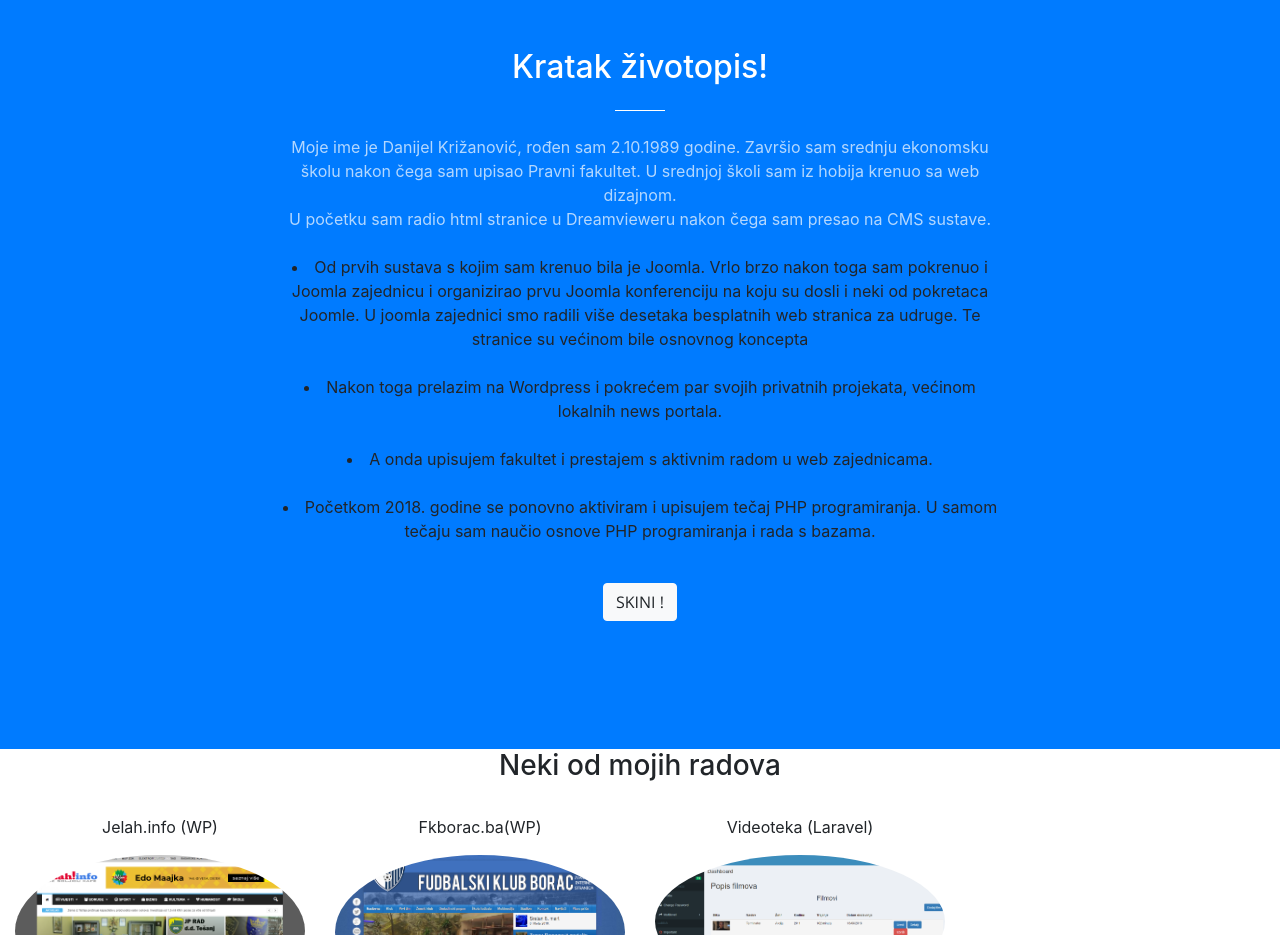
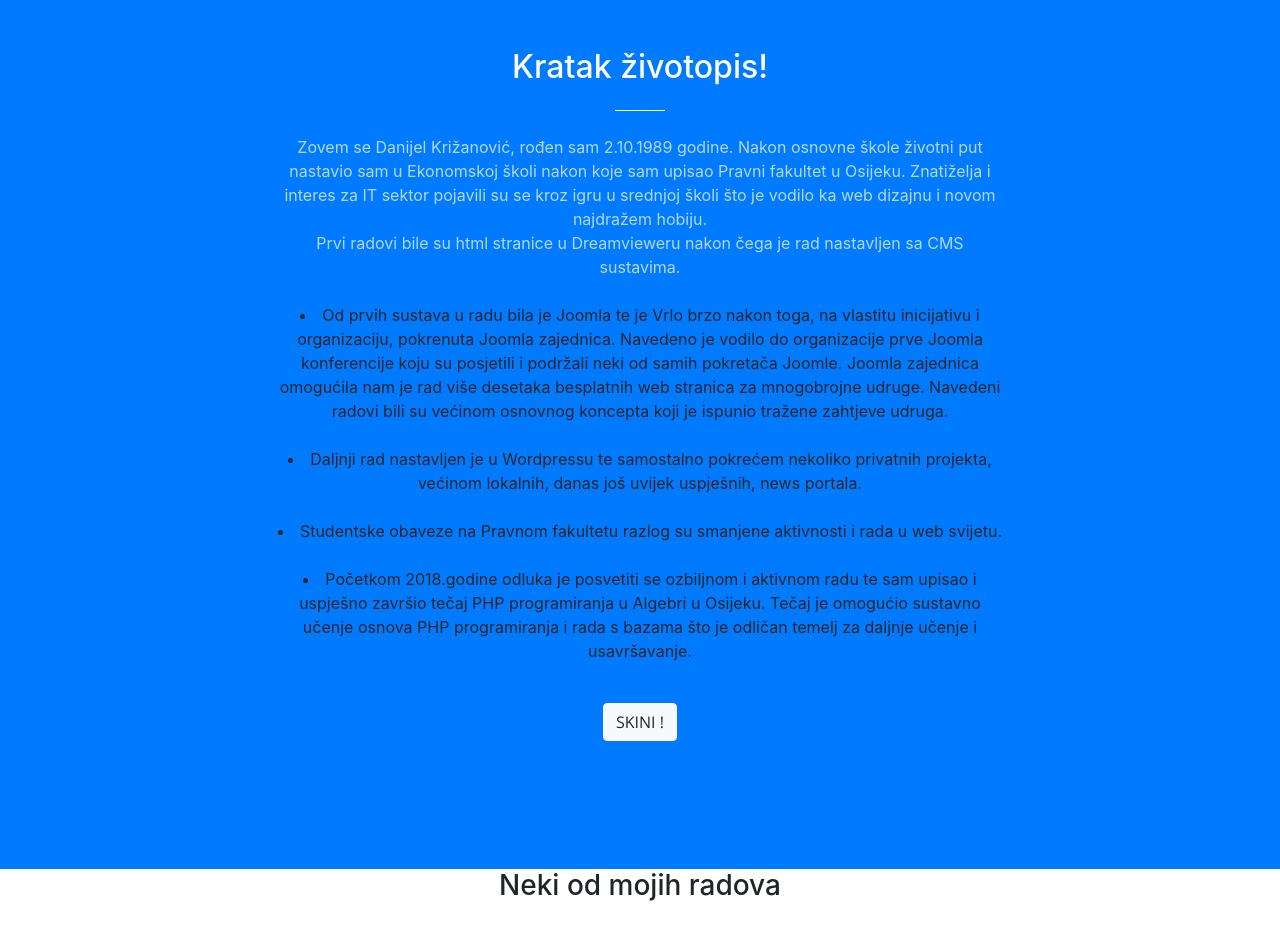
Before and after one commit to BouliOS/BouliOS.github.io, a website with bundled scripts: page index.html in a window 1280 px wide. Shown: the part 880-1815 px from the top of the page. Built offline with nearby package versions, Linux system fonts and the light colour scheme.

Commit message:
edit text2

```diff
--- a/index.html
+++ b/index.html
@@ -82,7 +82,7 @@
                     <div class="col-lg-8 mx-auto text-center">
                         <h2 class="section-heading text-white">Kratak životopis!</h2>
                         <hr class="light my-4">
-                        <p class="text-faded mb-4">Moje ime je Danijel Križanović, rođen sam 2.10.1989 godine. Završio sam srednju ekonomsku školu nakon čega sam upisao Pravni fakultet. U srednjoj školi sam iz hobija krenuo sa web dizajnom.<br> U početku sam radio html stranice u Dreamvieweru nakon čega sam presao na CMS sustave.<br><li>Od prvih sustava s kojim sam krenuo bila je Joomla. Vrlo brzo nakon toga sam pokrenuo i Joomla zajednicu i organizirao prvu Joomla konferenciju na koju su dosli i neki od pokretaca Joomle. U joomla zajednici smo radili više desetaka besplatnih web stranica za udruge. Te stranice su većinom bile osnovnog koncepta</li><br> <li> Nakon toga prelazim na Wordpress i pokrećem par svojih privatnih projekata, većinom lokalnih news portala.</li> <br><li> A onda upisujem fakultet i prestajem s aktivnim radom u web zajednicama.</li><br><li>Početkom 2018. godine se ponovno aktiviram i upisujem tečaj PHP programiranja. U samom tečaju sam naučio osnove PHP programiranja i rada s bazama.</li><br></p>
+                        <p class="text-faded mb-4">Zovem se Danijel Križanović, rođen sam 2.10.1989 godine. Nakon osnovne škole životni put nastavio sam u Ekonomskoj školi nakon koje sam upisao Pravni fakultet u Osijeku. Znatiželja i interes za IT sektor pojavili su se kroz igru u srednjoj školi što je vodilo ka web dizajnu i novom najdražem hobiju.<br> Prvi radovi bile su html stranice u Dreamvieweru nakon čega je rad nastavljen sa CMS sustavima.<br><li>Od prvih sustava u radu bila je Joomla te je Vrlo brzo nakon toga, na vlastitu inicijativu i organizaciju, pokrenuta Joomla zajednica. Navedeno je vodilo do organizacije prve Joomla konferencije koju su posjetili i podržali neki od samih pokretača Joomle. Joomla zajednica omogućila nam je rad više desetaka besplatnih web stranica za mnogobrojne udruge. Navedeni radovi bili su većinom osnovnog koncepta koji je ispunio tražene zahtjeve udruga.</li><br> <li> Daljnji rad nastavljen je u Wordpressu te samostalno pokrećem nekoliko privatnih projekta, većinom lokalnih, danas još uvijek uspješnih, news portala.</li> <br><li> Studentske obaveze na Pravnom fakultetu razlog su smanjene aktivnosti i rada u web svijetu.</li><br><li>Početkom 2018.godine odluka je posvetiti se ozbiljnom i aktivnom radu te sam upisao i uspješno završio tečaj PHP programiranja u Algebri u Osijeku. Tečaj je omogućio sustavno učenje osnova PHP programiranja i rada s bazama što je odličan temelj za daljnje učenje i usavršavanje.</li><br></p>
                 <a class="btn btn-light btn-xl sr-button" href="img/zivotopis_danijel_krizanovic (001).pdf">Skini !</a>
                     </div>
                 </div>
--- a/nbproject/private/private.xml
+++ b/nbproject/private/private.xml
@@ -3,6 +3,7 @@
     <editor-bookmarks xmlns="http://www.netbeans.org/ns/editor-bookmarks/2" lastBookmarkId="0"/>
     <open-files xmlns="http://www.netbeans.org/ns/projectui-open-files/2">
         <group>
+            <file>file:/C:/Users/Bouli/Desktop/Code/portofolio/css/creative.css</file>
             <file>file:/C:/Users/Bouli/Desktop/Code/portofolio/index.html</file>
         </group>
     </open-files>
```
Also changed, not shown: README.md (deleted).
